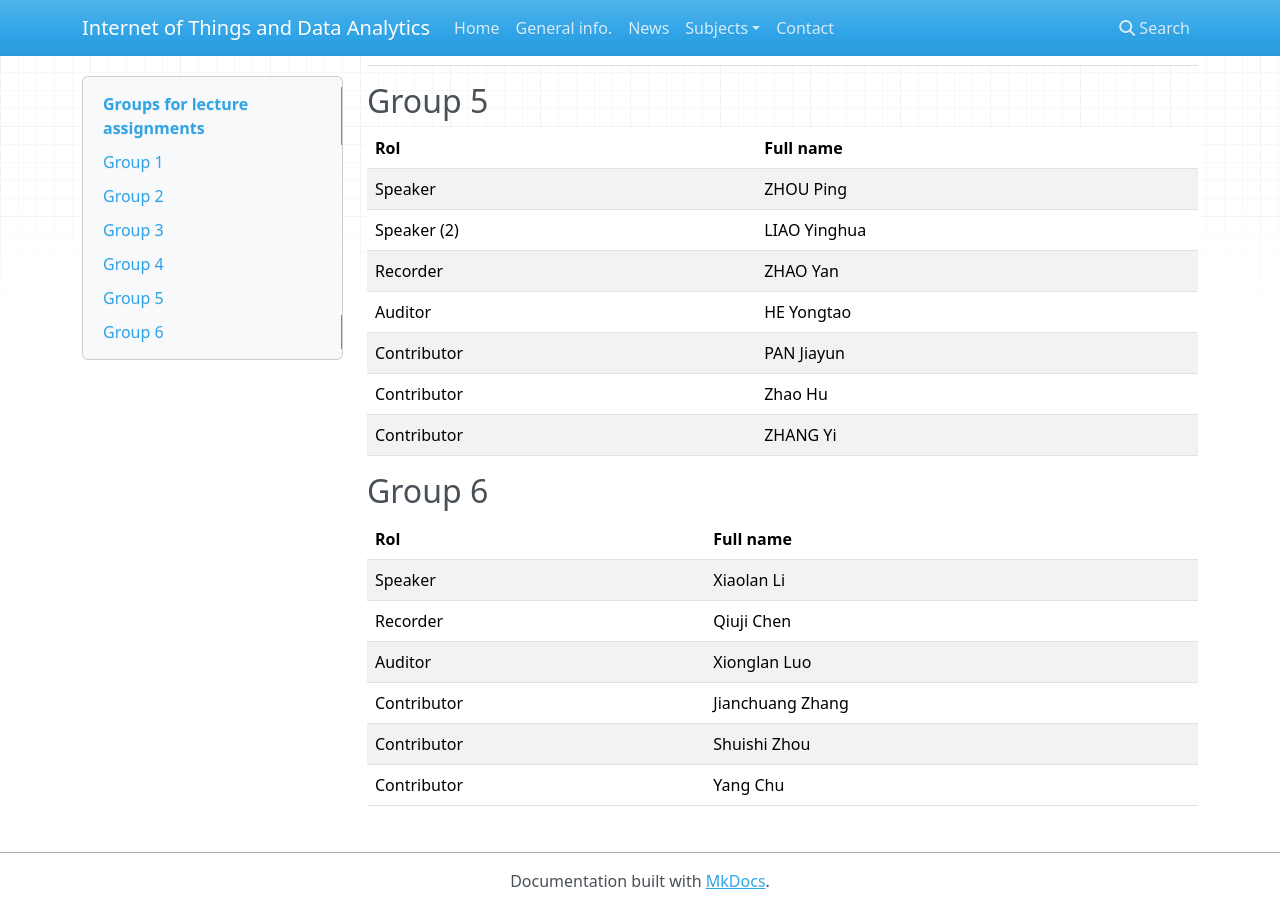
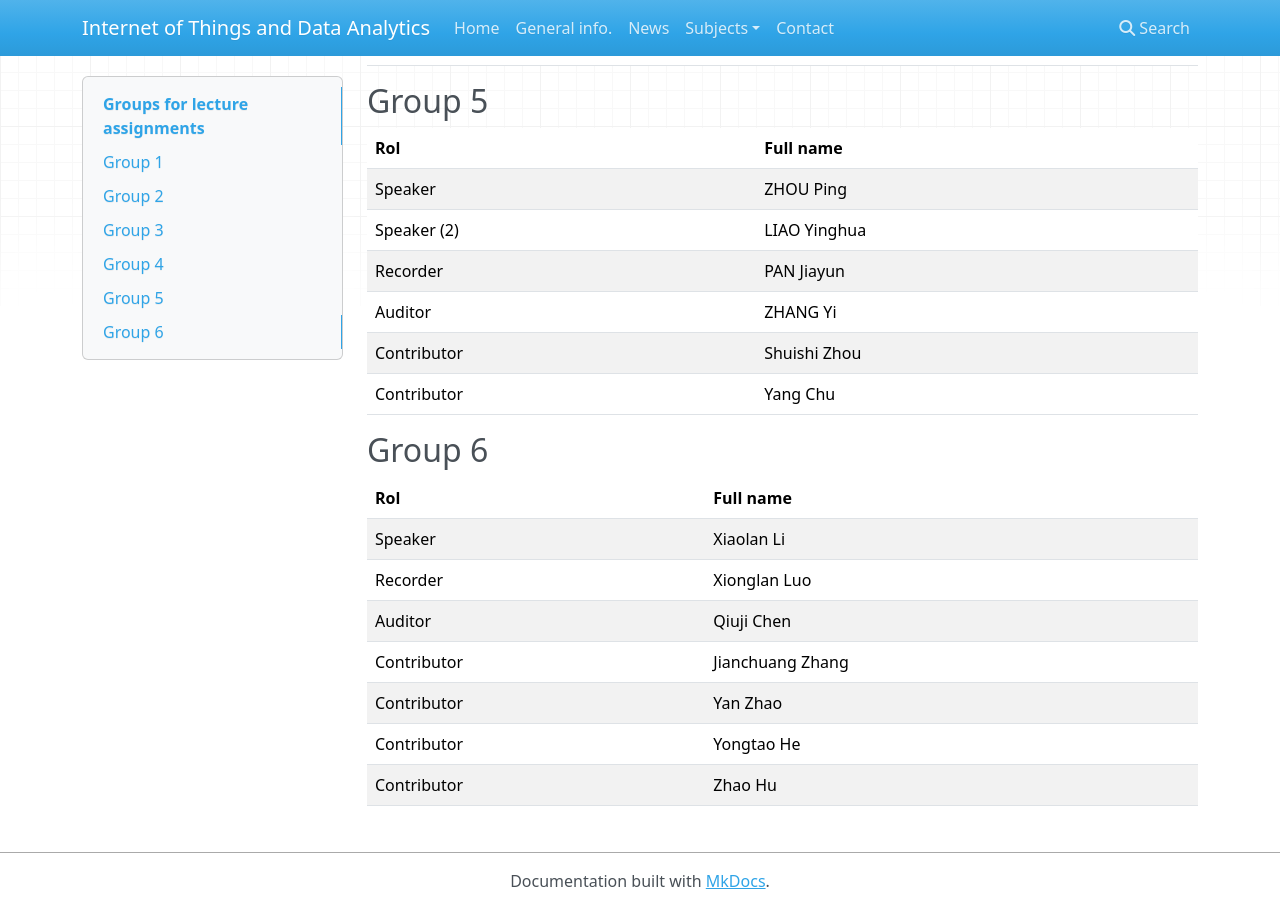
Before and after one commit to iot-da/iot-da.github.io, an MkDocs documentation site: the page built from docs/Subjects/NP1/groups.md, in a window 1280 px wide and 900 px high, scrolled down 1531 px. Built offline with MkDocs 1.6.1, drawn with Linux system fonts in a browser that asks for light colours; nearby versions of some CDN libraries.

```diff
--- a/docs/Subjects/NP1/groups.md
+++ b/docs/Subjects/NP1/groups.md
@@ -54,19 +54,19 @@ class).
 |-------------|---------------|
 | Speaker     | ZHOU Ping     |
 | Speaker (2) | LIAO  Yinghua |
-| Recorder    | ZHAO Yan      |
-| Auditor     | HE Yongtao    |
-| Contributor | PAN Jiayun    |
-| Contributor | Zhao	 Hu   |
-| Contributor | ZHANG  Yi     |
+| Recorder    | PAN Jiayun    |
+| Auditor     | ZHANG  Yi     |
+| Contributor | Shuishi Zhou  |
+| Contributor | Yang Chu      |
 
 
 ## Group 6
 | Rol         | Full name        |
 |-------------|------------------|
 | Speaker     | Xiaolan Li       |
-| Recorder    | Qiuji Chen       |
-| Auditor     | Xionglan Luo     |
+| Recorder    | Xionglan Luo     |
+| Auditor     | Qiuji Chen       |
 | Contributor | Jianchuang Zhang |
-| Contributor | Shuishi Zhou         |
-| Contributor | Yang Chu             |
+| Contributor | Yan Zhao         |
+| Contributor | Yongtao He       |
+| Contributor | Zhao Hu          |
```
